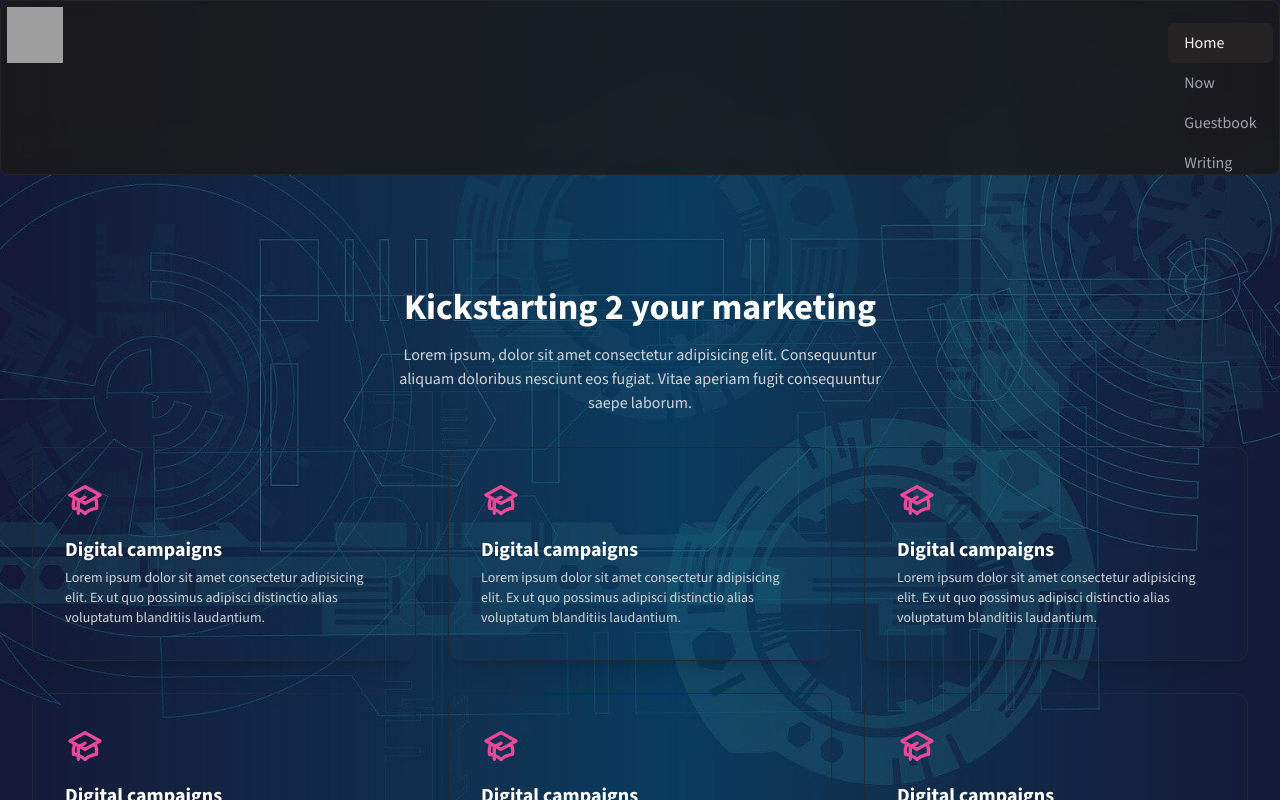
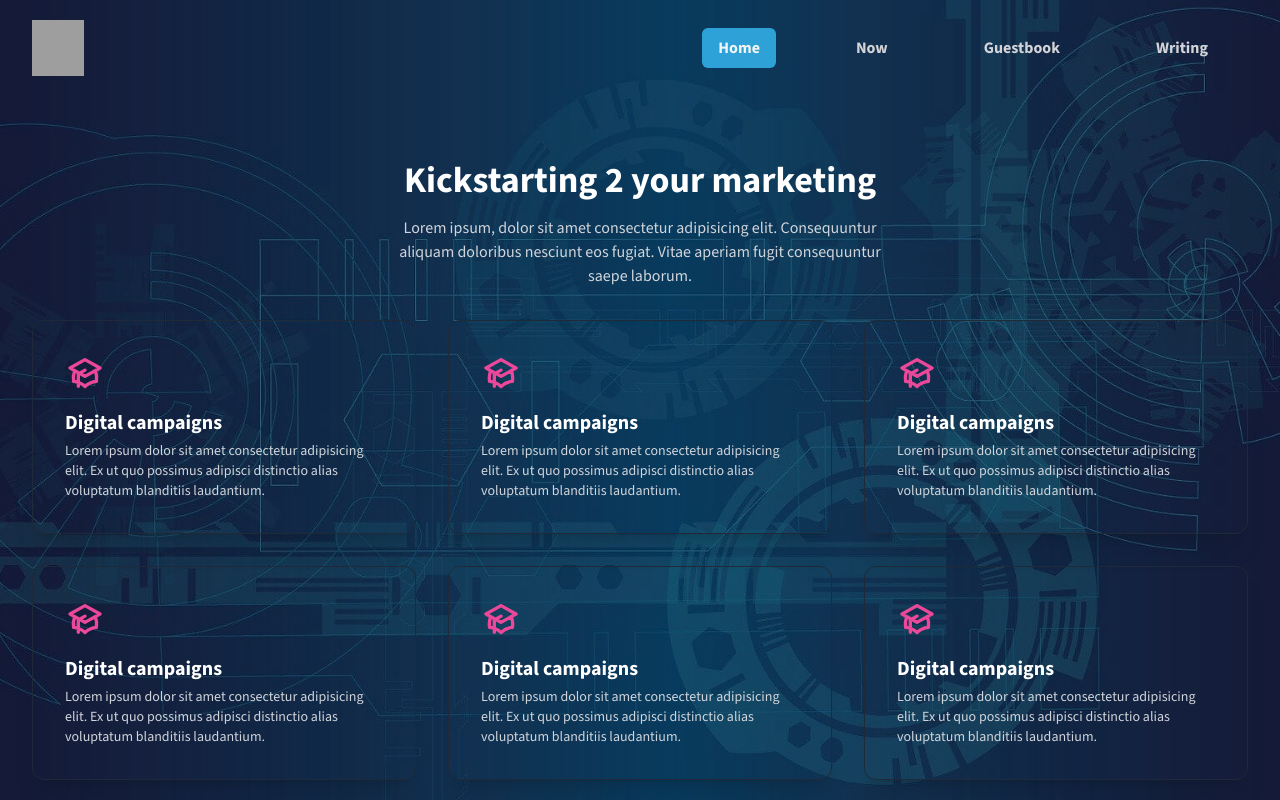
Before and after one commit to cstmrc3130/nextmatif, a Next.js app: page / in a window 1280 px wide. Shown: the top 800 px of the page. Built offline with nearby package versions, Linux system fonts and the light colour scheme; grey boxes are pictures that could not be loaded.

Commit message:
Navbar Fixation

```diff
--- a/src/app/components/Navbar.jsx
+++ b/src/app/components/Navbar.jsx
@@ -23,6 +23,17 @@ const navItems = [
     },
 ];
 
+const ListItem = ({ children, navItemStyles, }) =>
+{
+    return (
+        <li>
+            <div className={`flex py-2 text-lg font-bold ${navItemStyles}`}>
+                {children}
+            </div>
+        </li>
+    );
+};
+
 export default function Navbar()
 {
     let pathname = usePathname() || "/";
@@ -34,46 +45,34 @@ export default function Navbar()
 
     const [hoveredPath, setHoveredPath] = useState(pathname);
     const [open, setOpen] = useState(false);
+    const navbarRef = useRef(null);
 
     return (
-        <div className="border border-stone-800/90 p-[0.4rem] rounded-lg mb-12 sticky top-0 z-[100] bg-stone-900/80 backdrop-blur-md">
-            <nav className="flex gap-2 relative justify-between w-full z-[1]  rounded-lg" >
+        <header className={`flex items-center justify-center w-full `}>
+            <div className="container">
+                <div className="relative flex items-center justify-between mx-4">
+                    <div className="max-w-full px-4">
+                        <a href="/#" className="block w-full py-5">
                             <img src="https://himatifusu.org/img/logo/white/white_100.png" className="w-14 h-14" />
-                <div className={`${!open && "hidden"} sm:flex sm:flex-col`}>{navItems.map((item, index) =>
+                        </a>
+                    </div>
+                    <div ref={navbarRef} className="flex items-center justify-between w-full px-4" onClick={() => console.log("Hello")}>
+                        <nav id="navbarCollapse" className={`absolute top-[80%] left-0 right-0 w-full rounded-lg py-5 px-6 shadow z-10 bg-white lg:bg-transparent lg:basis-full lg:static lg:block lg:w-full lg:max-w-full lg:shadow-none ${!open && "hidden"} `}>
+                            <ul className="block lg:flex lg:items-center lg:justify-end gap-x-16 whitespace-nowrap">
+                                {navItems.map((item, index) =>
                                 {
                                     const isActive = item.path === pathname;
 
                                     return (
-                        <Link
-                            key={item.path}
-                            className={`top-4 px-4 py-2 rounded-md text-sm lg:text-base relative no-underline duration-300 ease-in ${isActive ? "text-zinc-100" : "text-zinc-400"
-                                }`}
-                            data-active={isActive}
-                            href={item.path}
-                            onMouseOver={() => setHoveredPath(item.path)}
-                            onMouseLeave={() => setHoveredPath(pathname)}
-                        >
+                                        <ListItem navItemStyles="rounded-md lg:px-0" key={item.path} >
+                                            <Link className={`basis-full px-4 py-2 rounded-md text-sm lg:text-base relative no-underline duration-300 ease-in ${isActive ? "text-zinc-700 lg:text-zinc-100" : "text-zinc-700 lg:text-zinc-300"}`} data-active={isActive} href={item.path} onMouseOver={() => setHoveredPath(item.path)} onMouseLeave={() => setHoveredPath(pathname)}>
                                                 <span>{item.name}</span>
-                            {item.path === hoveredPath && (
-                                <motion.div
-                                    className="absolute bottom-0 left-0 h-full bg-stone-800/80 rounded-md -z-10"
-                                    layoutId="navbar"
-                                    aria-hidden="true"
-                                    style={{
-                                        width: "100%",
-                                    }}
-                                    transition={{
-                                        type: "spring",
-                                        bounce: 0.25,
-                                        stiffness: 130,
-                                        damping: 9,
-                                        duration: 0.3,
-                                    }}
-                                />
-                            )}
+                                                {item.path === hoveredPath && (<motion.div className="absolute bottom-0 left-0 h-full w-full bg-sky-400/80 rounded-md -z-10" layoutId="navbar" aria-hidden="true" style={{ width: "100%", }} transition={{ type: "spring", bounce: 0.25, stiffness: 130, damping: 9, duration: 0.3, }} />)}
                                             </Link>
+                                        </ListItem>
                                     );
-                })}</div>
+                                })}
+                            </ul>
                         </nav>
                         <button onClick={() => setOpen(!open)} id="navbarToggler" className={`${open && "navbarTogglerActive"} absolute right-4 top-1/2 block z-10  -translate-y-1/2 rounded-lg px-3 py-[6px] ring-indigo-300 focus:ring-2 lg:hidden`}>
                             <span className={`relative my-[6px] block h-[2px] w-[30px] bg-white transition-all ${open && "top-[7px] rotate-[45deg]"}`}></span>
@@ -81,5 +80,33 @@ export default function Navbar()
                             <span className={`relative my-[6px] block h-[2px] w-[30px] bg-white transition-all ${open && "-top-2 -rotate-[45deg]"}`}></span>
                         </button>
                     </div>
+                </div>
+            </div>
+        </header>
     );
 }
+
+
+// <div className="p-[0.4rem] rounded-lg mb-12 sticky top-0 z-[100] backdrop-blur-md">
+// <nav className="flex mx-auto container justify-between align-middle w-full z-[1] rounded-lg" >
+//     <img src="https://himatifusu.org/img/logo/white/white_100.png" className="w-14 h-14 self-center" />
+//     <div className={`w-full rounded-lg py-5 shadow z-10 bg-transparent block lg:flex lg:justify-end lg:w-full lg:max-w-full lg:shadow-none ${!open && "hidden"}`}>
+//         {navItems.map((item, index) =>
+//         {
+//             const isActive = item.path === pathname;
+
+//             return (
+//                 <Link key={item.path} className={`px-4 py-2 rounded-md text-sm lg:text-base relative no-underline duration-300 ease-in ${isActive ? "text-zinc-100" : "text-zinc-400"}`} data-active={isActive} href={item.path} onMouseOver={() => setHoveredPath(item.path)} onMouseLeave={() => setHoveredPath(pathname)}>
+//                     <span>{item.name}</span>
+//                     {item.path === hoveredPath && (<motion.div className="absolute bottom-0 left-0 h-full bg-stone-800/80 rounded-md -z-10" layoutId="navbar" aria-hidden="true" style={{ width: "100%", }} transition={{ type: "spring", bounce: 0.25, stiffness: 130, damping: 9, duration: 0.3, }} />)}
+//                 </Link>
+//             );
+//         })}
+//     </div>
+// </nav>
+// <button onClick={() => setOpen(!open)} id="navbarToggler" className={`${open && "navbarTogglerActive"} absolute right-4 top-1/2 block z-10  -translate-y-1/2 rounded-lg px-3 py-[6px] ring-indigo-300 focus:ring-2 lg:hidden`}>
+//     <span className={`relative my-[6px] block h-[2px] w-[30px] bg-white transition-all ${open && "top-[7px] rotate-[45deg]"}`}></span>
+//     <span className={`relative my-[6px] block h-[2px] w-[30px] bg-white transition-all ${open && "opacity-0"}`}></span>
+//     <span className={`relative my-[6px] block h-[2px] w-[30px] bg-white transition-all ${open && "-top-2 -rotate-[45deg]"}`}></span>
+// </button>
+// </div>
--- a/src/app/components/SkeletonSwiper.jsx
+++ b/src/app/components/SkeletonSwiper.jsx
@@ -4,15 +4,15 @@ const SkeletonSwiper = () =>
         <div className="p-2">
             <div className="flex items-center p-4 bg-white rounded hover:shadow-sky-200 hover:shadow-md hover:-translate-y-1 transition-all">
                 <div className="animate-pulse flex flex-shrink-0 items-center justify-center bg-transparent h-16 w-16 rounded">
-                    <div class="animate-pulse rounded-full bg-sky-700 h-10 w-10"></div>
+                    <div className="animate-pulse rounded-full bg-sky-700 h-10 w-10"></div>
                 </div>
                 <div className="flex-grow flex flex-col ml-4">
-                    <div class="animate-pulse space-y-3">
-                        <div class="grid grid-cols-3 gap-4">
-                            <div class="h-2 bg-sky-700 rounded col-span-2"></div>
-                            <div class="h-2 bg-sky-700 rounded col-span-1"></div>
+                    <div className="animate-pulse space-y-3">
+                        <div className="grid grid-cols-3 gap-4">
+                            <div className="h-2 bg-sky-700 rounded col-span-2"></div>
+                            <div className="h-2 bg-sky-700 rounded col-span-1"></div>
                         </div>
-                        <div class="h-2 bg-sky-700 rounded"></div>
+                        <div className="h-2 bg-sky-700 rounded"></div>
                     </div>
                 </div>
             </div>
```
Lines whose indentation alone changed are shown as unchanged.
